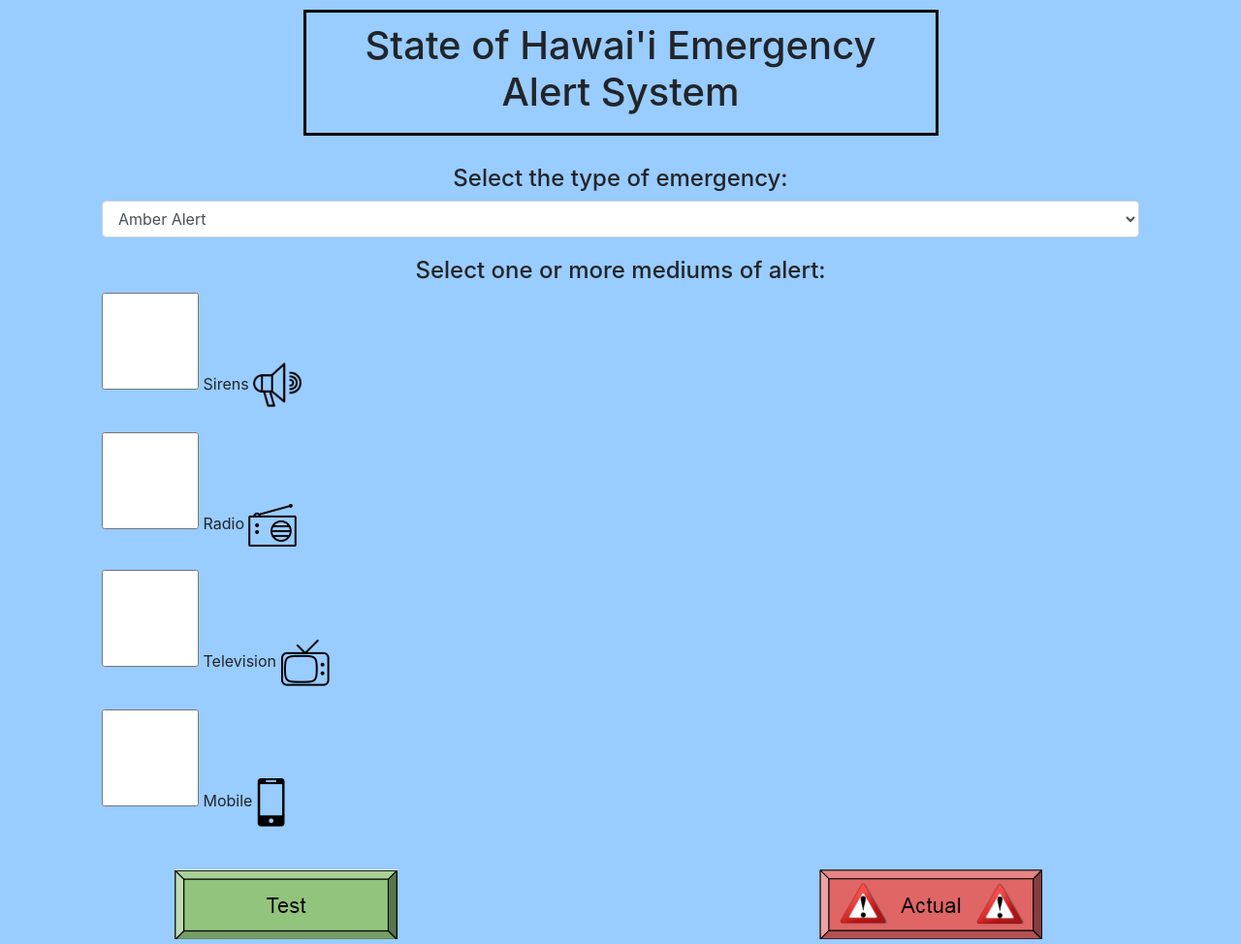
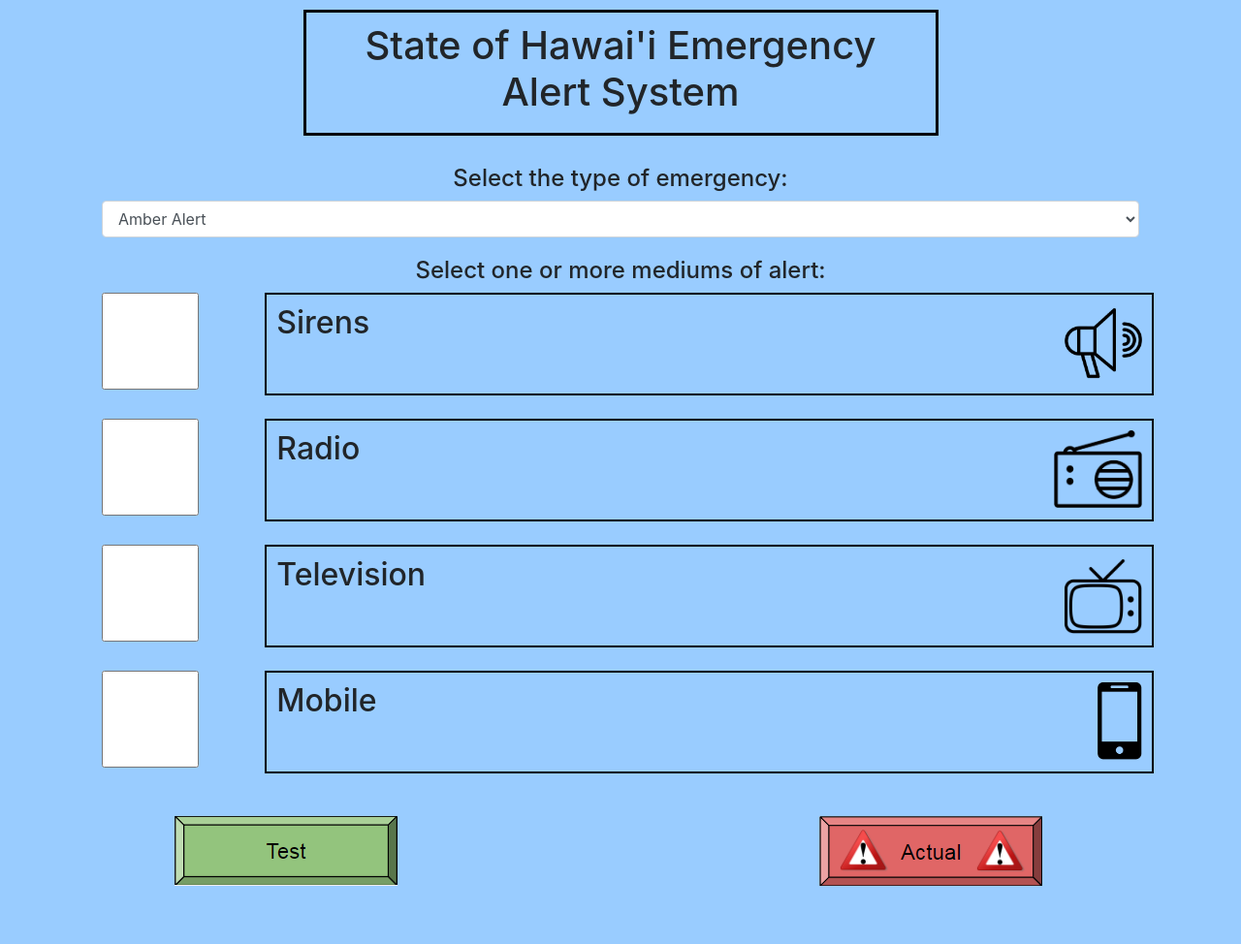
Before and after one commit to team-baboon/baboon-alert-system, a PHP site: page / in a window 1280 px wide. Shown: the whole page at 97% size. After the commit the page ends 914 px from the top, so only its background shows below. Run offline with PHP 8.4, Linux system fonts and the light colour scheme; some libraries are stand-ins or nearby versions.

Commit message:
Improved checkboxes

```diff
--- a/index.html
+++ b/index.html
@@ -32,34 +32,82 @@
         <div class="form-group">
             <h4 class="text-center">Select one or more mediums of alert:</h4>
 
+            <div class="row">
+                <div class="col-md-2">
                     <div class="checkbox">
                         <input class="checkbox-large" type="checkbox" value="" id="sirens" name="sirens">
-                <label>Sirens</label>
-                <img src="icons/siren_icon.png" alt="Sirens" style="width:50px">
+                    </div>
+                </div>
+                <div class="col-md-10 checkbox-box">
+                    <div class="row">
+                        <div class="col-md-6">
+                            <h2>Sirens</h2>
+                        </div>
+                        <div class="col-md-6">
+                            <img class="float-right" src="icons/siren_icon.png" alt="Sirens" style="height:80px">
+                        </div>
+                    </div>
+                </div>
             </div>
 
             <br/>
 
+            <div class="row">
+                <div class="col-md-2">
                     <div class="checkbox">
                         <input class="checkbox-large" type="checkbox" value="" id="radio" name="radio">
-                <label>Radio</label>
-                <img src="icons/radio_icon.png" alt="Radio" style="width:50px">
+                    </div>
+                </div>
+                <div class="col-md-10 checkbox-box">
+                    <div class="row">
+                        <div class="col-md-6">
+                            <h2>Radio</h2>
+                        </div>
+                        <div class="col-md-6">
+                            <img class="float-right" src="icons/radio_icon.png" alt="Radio" style="height:80px">
+                        </div>
+                    </div>
+                </div>
             </div>
 
             <br/>
 
+            <div class="row">
+                <div class="col-md-2">
                     <div class="checkbox">
                         <input class="checkbox-large" type="checkbox" value="" id="television" name="television">
-                <label>Television</label>
-                <img src="icons/tv_icon.png" alt="Television" style="width:50px">
+                    </div>
+                </div>
+                <div class="col-md-10 checkbox-box">
+                    <div class="row">
+                        <div class="col-md-6">
+                            <h2>Television</h2>
+                        </div>
+                        <div class="col-md-6">
+                            <img class="float-right" src="icons/tv_icon.png" alt="Television" style="height:80px">
+                        </div>
+                    </div>
+                </div>
             </div>
 
             <br/>
 
+            <div class="row">
+                <div class="col-md-2">
                     <div class="checkbox">
                         <input class="checkbox-large" type="checkbox" value="" id="mobile" name="mobile">
-                <label>Mobile</label>
-                <img src="icons/mobile_icon.png" alt="Mobile" style="height:50px">
+                    </div>
+                </div>
+                <div class="col-md-10 checkbox-box">
+                    <div class="row">
+                        <div class="col-md-6">
+                            <h2>Mobile</h2>
+                        </div>
+                        <div class="col-md-6">
+                            <img class="float-right" src="icons/mobile_icon.png" alt="Mobile" style="height:80px">
+                        </div>
+                    </div>
+                </div>
             </div>
         </div>
 
--- a/stylesheet.css
+++ b/stylesheet.css
@@ -15,6 +15,15 @@
 .checkbox-large {
   width: 100px;
   height: 100px;
+}
+
+.checkbox-box {
+  border: 2px solid black;
+  padding: 10px;
+}
+
+.float-right {
+  float: right;
 }
 
 .actual_alert {
```
Lines whose indentation alone changed are shown as unchanged.
